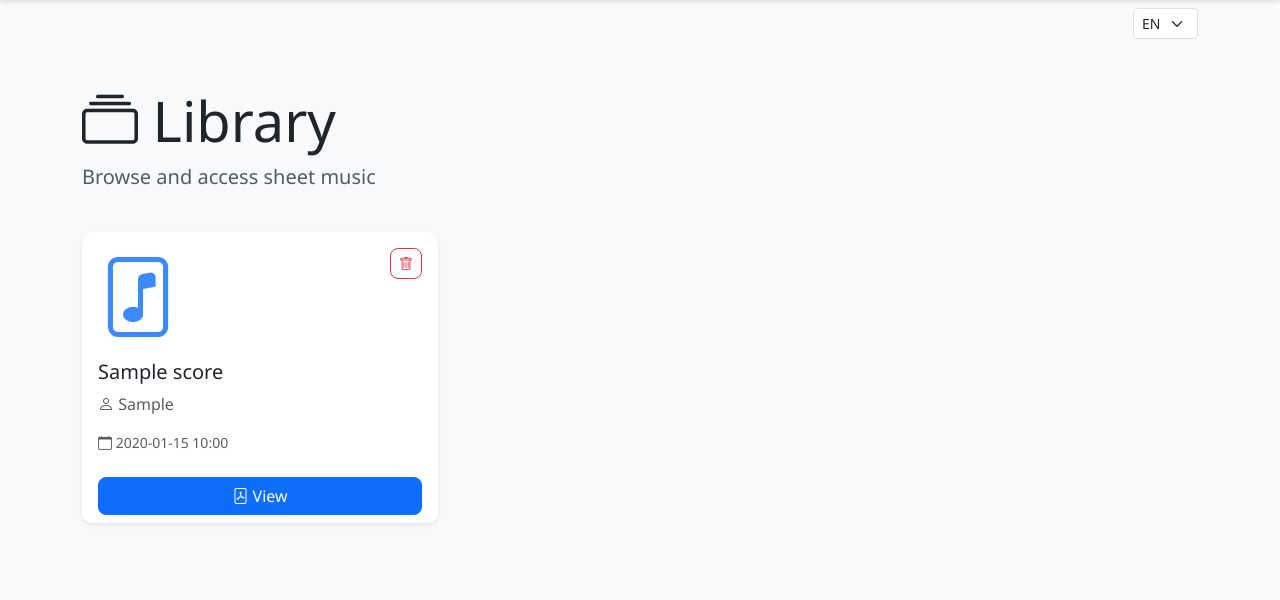
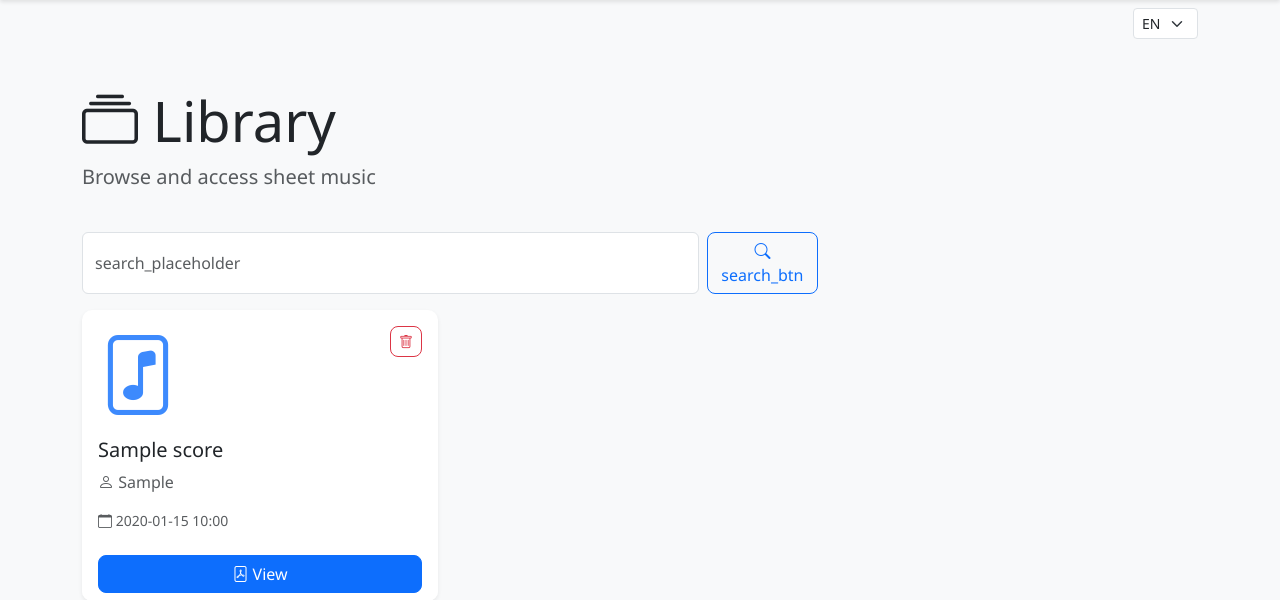
Before and after one commit to Akademicki-Chor-Politechniki-Lodzkiej/ScoreLock, a Flask app: page /library in a window 1280 px wide. Shown: the part 62-662 px from the top of the page. Run offline with Flask 3, Linux system fonts and the light colour scheme; a user stored in the database is signed in; tables that the repository leaves empty hold one stand-in row (values such as "Sample post"); some libraries are stand-ins or nearby versions.

Commit message:
Added search form

```diff
--- a/templates/library.html
+++ b/templates/library.html
@@ -16,6 +16,24 @@
             <a href="{{ url_for('logout') }}" class="btn btn-outline-secondary">
                 <i class="bi bi-box-arrow-right"></i> {{ t('nav_logout') }}
             </a>
+            {% endif %}
+        </div>
+    </div>
+
+    <!-- Search form -->
+    <div class="row mb-3">
+        <div class="col-md-8">
+            <form class="d-flex" method="get" action="{{ url_for('library') }}" role="search" aria-label="Library search">
+                <input name="q" class="form-control me-2" type="search" placeholder="{{ t('search_placeholder') }}" value="{{ q|default('') }}" aria-label="Search">
+                <button class="btn btn-outline-primary" type="submit"><i class="bi bi-search"></i> {{ t('search_btn') }}</button>
+                {% if q %}
+                <a href="{{ url_for('library') }}" class="btn btn-link ms-2">{{ t('clear') }}</a>
+                {% endif %}
+            </form>
+        </div>
+        <div class="col-md-4 text-md-end align-self-center">
+            {% if q %}
+            <small class="text-muted">{{ t('showing_results_for') }} "{{ q }}"</small>
             {% endif %}
         </div>
     </div>
```
